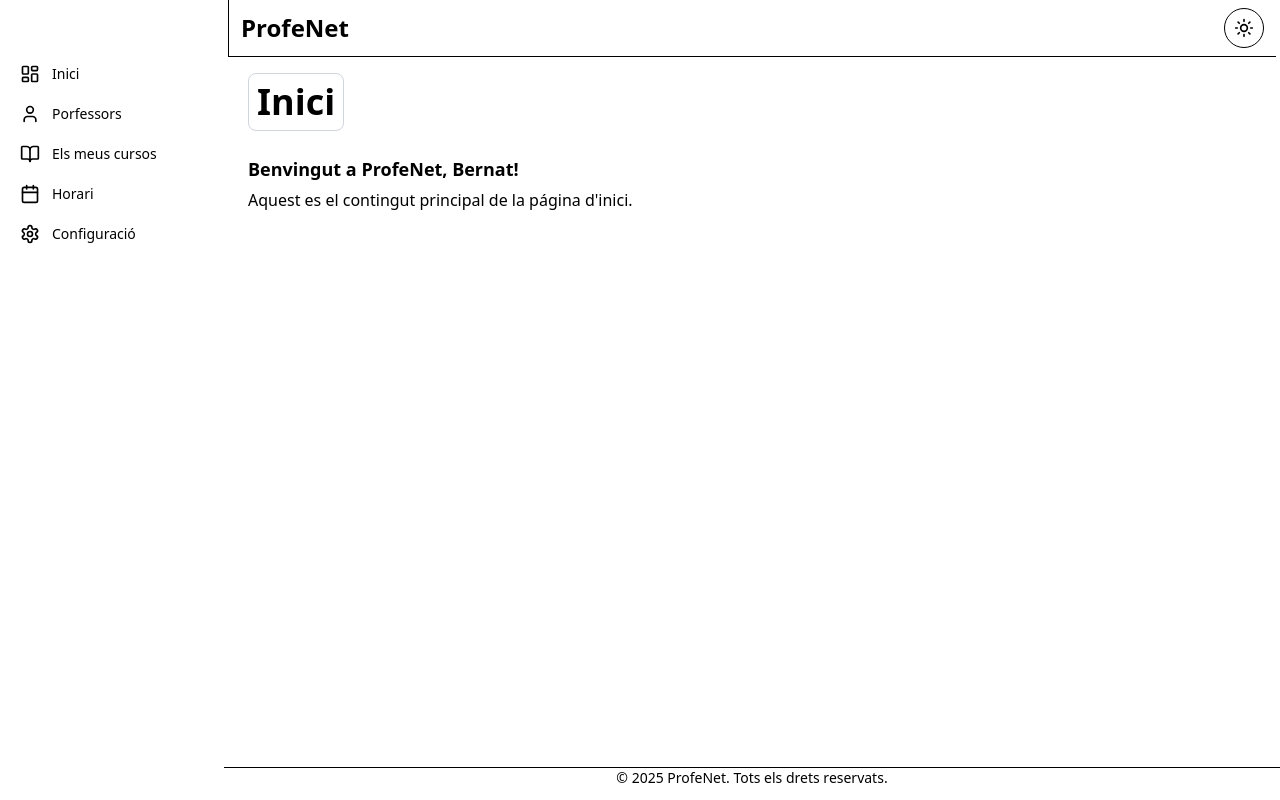
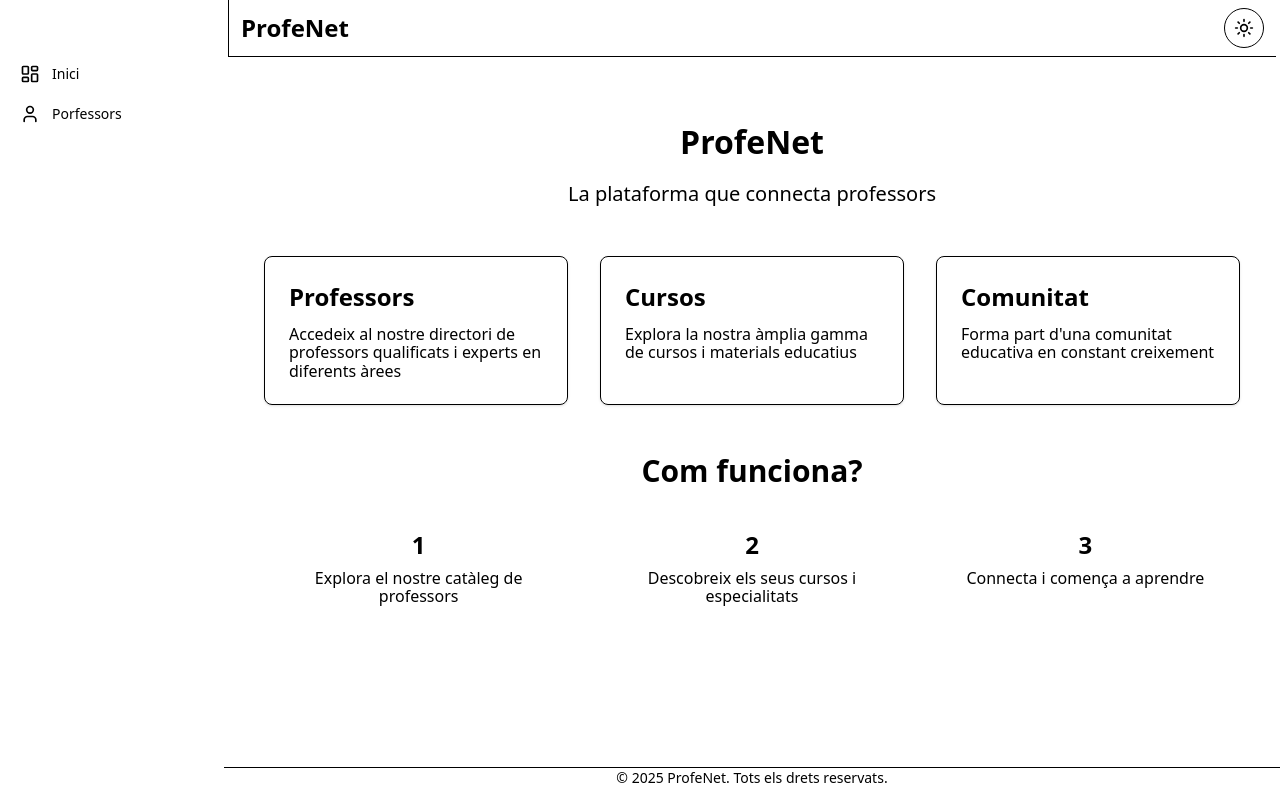
Before and after one commit to inspedralbes/tr3-profenet-24-25-a23BrianJaen, a Next.js app in the folder frontNext/: page / in a window 1280 px wide. Built offline with nearby package versions, Linux system fonts and the light colour scheme.

Commit message:
refactor: update homepage layout and comment out unused navigation items
The homepage layout has been redesigned to improve user experience and visual appeal. Unused navigation items have been commented out to clean up the codebase and prepare for potential future use.

```diff
--- a/frontNext/app/page.tsx
+++ b/frontNext/app/page.tsx
@@ -1,15 +1,54 @@
 
 export default function Home() {
-  const user = null;
   return (
-    <>
-      <main className="color-primary">
-        <div className="inline-block border border-gray-300 p-2 rounded-lg mb-6">
-          <span className="text-4xl font-bold">Inici</span>
+    <main className="container mx-auto px-4 py-8">
+      <section className="text-center mb-12">
+        <h1 className="text-5xl font-bold mb-4 text-primary">ProfeNet</h1>
+        <p className="text-xl text-primary/80 max-w-2xl mx-auto">
+          La plataforma que connecta professors
+        </p>
+      </section>
+
+      <section className="grid md:grid-cols-2 lg:grid-cols-3 gap-8 mb-12">
+        <div className="p-6 border rounded-lg shadow-sm hover:shadow-md transition-shadow">
+          <h3 className="text-2xl font-semibold mb-3 text-primary">Professors</h3>
+          <p className="text-primary/70">
+            Accedeix al nostre directori de professors qualificats i experts en diferents àrees
+          </p>
         </div>
-        <h2 className="text-lg font-semibold mb-2">Benvingut a ProfeNet, {user ?? "Bernat"}!</h2>
-        <p>Aquest es el contingut principal de la página d&apos;inici.</p>
-      </main>
-    </>
+
+        <div className="p-6 border rounded-lg shadow-sm hover:shadow-md transition-shadow">
+          <h3 className="text-2xl font-semibold mb-3 text-primary">Cursos</h3>
+          <p className="text-primary/70">
+            Explora la nostra àmplia gamma de cursos i materials educatius
+          </p>
+        </div>
+
+        <div className="p-6 border rounded-lg shadow-sm hover:shadow-md transition-shadow">
+          <h3 className="text-2xl font-semibold mb-3 text-primary">Comunitat</h3>
+          <p className="text-primary/70">
+            Forma part d&apos;una comunitat educativa en constant creixement
+          </p>
+        </div>
+      </section>
+
+      <section className="text-center">
+        <h2 className="text-3xl font-semibold mb-6 text-primary">Com funciona?</h2>
+        <div className="grid md:grid-cols-3 gap-6">
+          <div className="p-4">
+            <div className="text-2xl font-bold mb-2 text-primary">1</div>
+            <p className="text-primary/70">Explora el nostre catàleg de professors</p>
+          </div>
+          <div className="p-4">
+            <div className="text-2xl font-bold mb-2 text-primary">2</div>
+            <p className="text-primary/70">Descobreix els seus cursos i especialitats</p>
+          </div>
+          <div className="p-4">
+            <div className="text-2xl font-bold mb-2 text-primary">3</div>
+            <p className="text-primary/70">Connecta i comença a aprendre</p>
+          </div>
+        </div>
+      </section>
+    </main>
   );
 }
--- a/frontNext/src/constants/navigation.js
+++ b/frontNext/src/constants/navigation.js
@@ -1,9 +1,9 @@
-import { LayoutDashboard, BookOpen, Calendar, Settings, User } from "lucide-react";
+import { LayoutDashboard, User } from "lucide-react";
 
 export const navigation = [
   { name: "Inici", href: "/", icon: LayoutDashboard },
   { name: "Porfessors", href: "/teachers", icon: User, isDinamic: true },
-  { name: "Els meus cursos", href: "/courses", icon: BookOpen },
-  { name: "Horari", href: "/schedule", icon: Calendar },
-  { name: "Configuració", href: "/settings", icon: Settings },
+  // { name: "Els meus cursos", href: "/courses", icon: BookOpen },
+  // { name: "Horari", href: "/schedule", icon: Calendar },
+  // { name: "Configuració", href: "/settings", icon: Settings },
 ];
```
